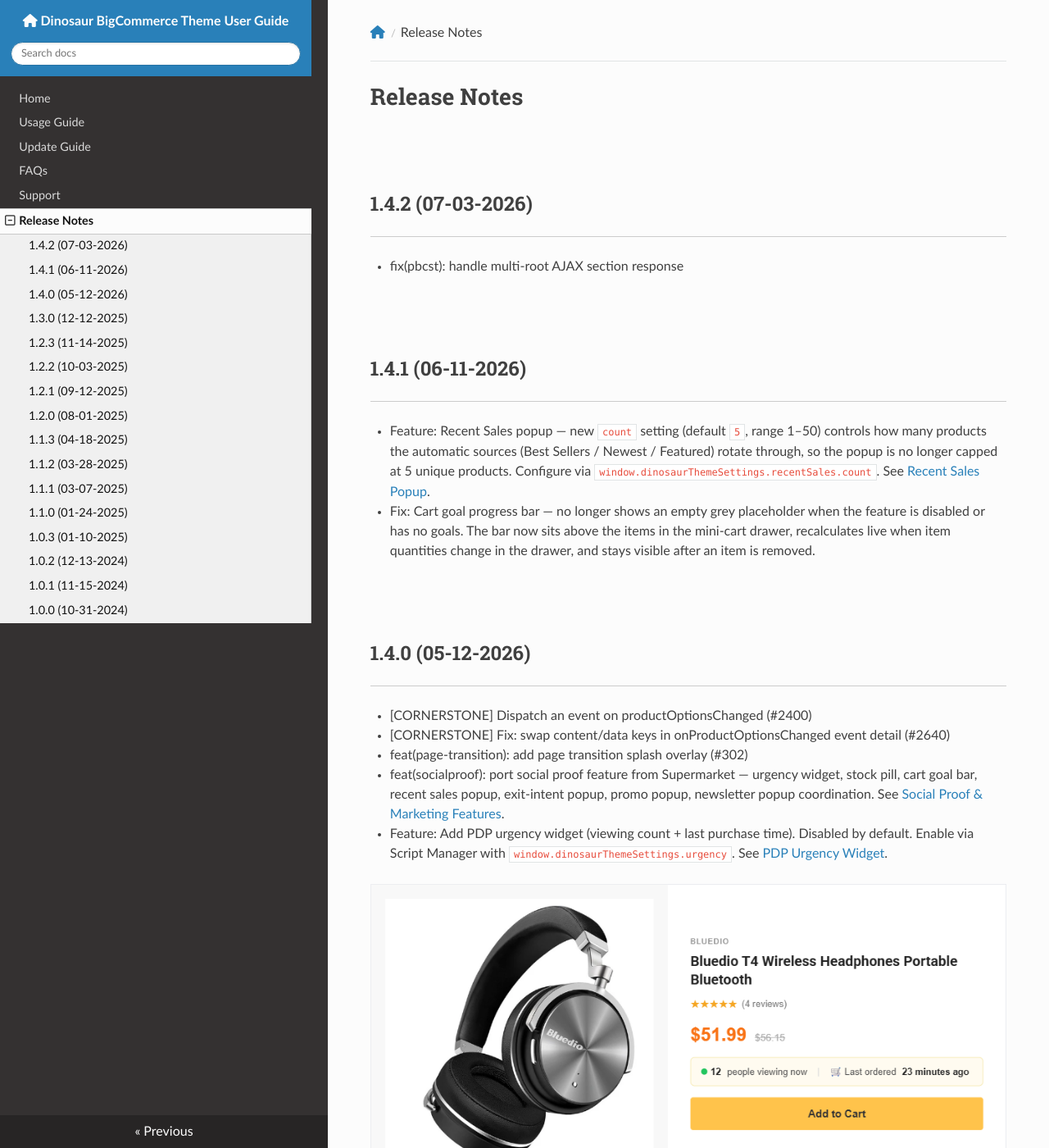
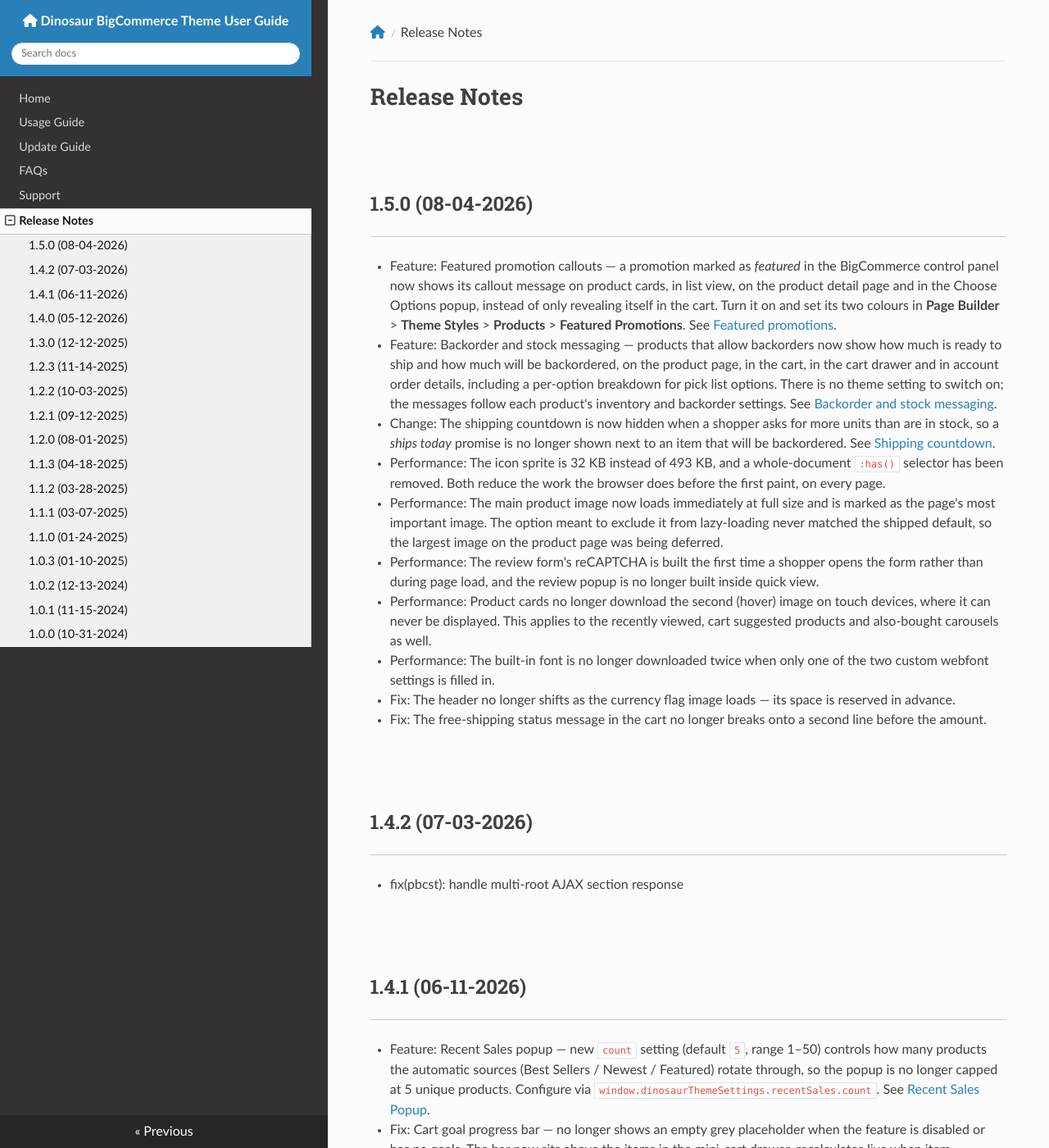
Before and after one commit to allcommerce/bc-Dinosaur-doc, an MkDocs documentation site: the page built from docs/changelog.md, in a window 1280 px wide and 1400 px high. Shown: the whole window at 82% size. Built offline with MkDocs 1.6.1, drawn with Linux system fonts in a browser that asks for light colours; nearby versions of some CDN libraries; comment, search, counter and statistics services are not loaded.

Commit message:
docs(changelog): add release notes for version 1.5.0
- changelog.md: new ## 1.5.0 (08-04-2026) section covering all six commits
  in the release — featured promotion callouts, backorder and stock
  messaging, the shipping-countdown guard, four performance changes and
  two fixes
- usage.md: new "Backorder and stock messaging" and "Featured promotions"
  sections, plus a cross-reference from "Shipping countdown" to the
  backorder section, since the countdown is hidden by backorder logic

Setting labels, colour defaults and language keys were taken from
schemaTranslations.json, config.json and lang/en.json rather than
paraphrased. The backorder feature adds no theme setting — it follows
each product's inventory settings — so none is documented.

No screenshots: the captures from the port show empty/degraded states on
a store with no backorder data, which would mislead rather than help.

Co-Authored-By: Claude Opus 5 (1M context) <noreply@anthropic.com>

```diff
--- a/docs/changelog.md
+++ b/docs/changelog.md
@@ -1,4 +1,16 @@
 # Release Notes
+
+## 1.5.0 (08-04-2026)
+- Feature: Featured promotion callouts — a promotion marked as *featured* in the BigCommerce control panel now shows its callout message on product cards, in list view, on the product detail page and in the Choose Options popup, instead of only revealing itself in the cart. Turn it on and set its two colours in **Page Builder** > **Theme Styles** > **Products** > **Featured Promotions**. See [Featured promotions](./usage.md#featured-promotions).
+- Feature: Backorder and stock messaging — products that allow backorders now show how much is ready to ship and how much will be backordered, on the product page, in the cart, in the cart drawer and in account order details, including a per-option breakdown for pick list options. There is no theme setting to switch on; the messages follow each product's inventory and backorder settings. See [Backorder and stock messaging](./usage.md#backorder-and-stock-messaging).
+- Change: The shipping countdown is now hidden when a shopper asks for more units than are in stock, so a *ships today* promise is no longer shown next to an item that will be backordered. See [Shipping countdown](./usage.md#shipping-countdown).
+- Performance: The icon sprite is 32 KB instead of 493 KB, and a whole-document `:has()` selector has been removed. Both reduce the work the browser does before the first paint, on every page.
+- Performance: The main product image now loads immediately at full size and is marked as the page's most important image. The option meant to exclude it from lazy-loading never matched the shipped default, so the largest image on the product page was being deferred.
+- Performance: The review form's reCAPTCHA is built the first time a shopper opens the form rather than during page load, and the review popup is no longer built inside quick view.
+- Performance: Product cards no longer download the second (hover) image on touch devices, where it can never be displayed. This applies to the recently viewed, cart suggested products and also-bought carousels as well.
+- Performance: The built-in font is no longer downloaded twice when only one of the two custom webfont settings is filled in.
+- Fix: The header no longer shifts as the currency flag image loads — its space is reserved in advance.
+- Fix: The free-shipping status message in the cart no longer breaks onto a second line before the amount.
 
 ## 1.4.2 (07-03-2026)
 - fix(pbcst): handle multi-root AJAX section response
```
Also changed, not shown: docs/usage.md (+46 -0 lines).
